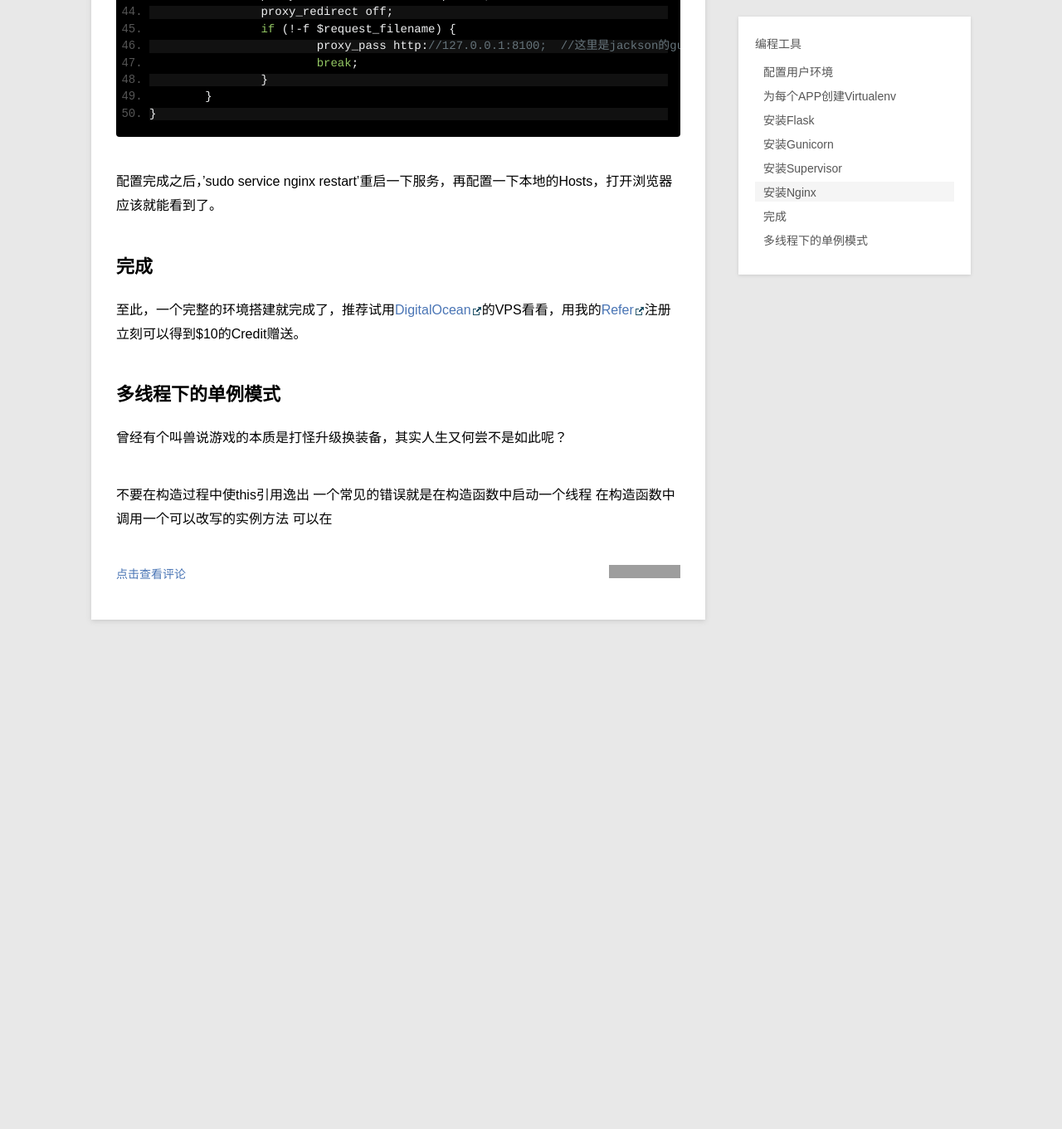
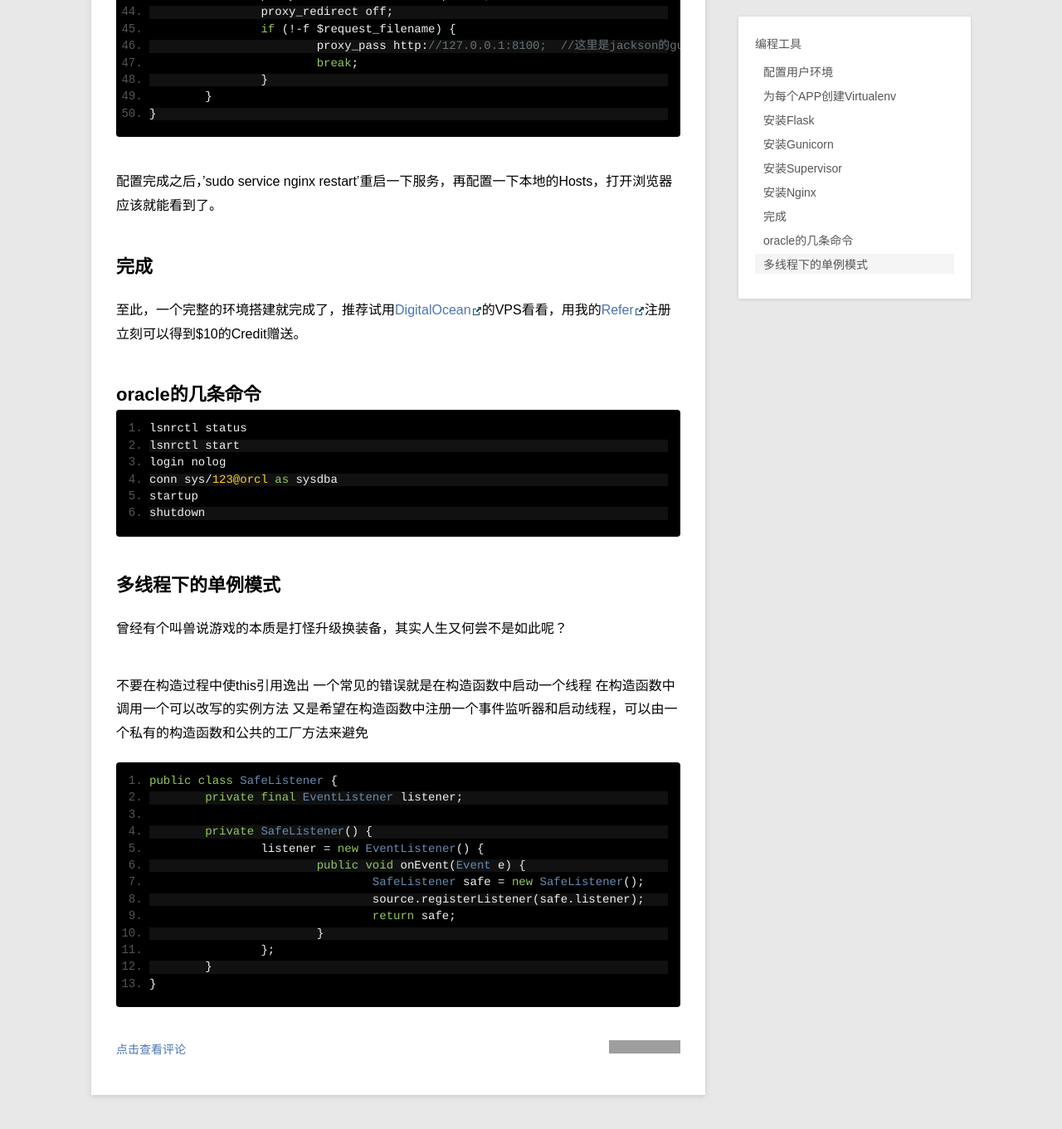
Before and after one commit to zorrock/zorrock.github.io, a Jekyll site: the page built from _posts/blog/2014-10-10-zhk-now-begin.md, in a window 1280 px wide and 1400 px high, scrolled down 9397 px. Shown: the top 1361 px of the window at 83% size. Built offline with Jekyll 4.4.1, drawn with Linux system fonts in a browser that asks for light colours; Markdown is read by kramdown in place of the engine named in the settings; before the commit the page ends 10224 px from its top, so only the background shows below that; grey boxes are pictures that could not be loaded.

Commit message:
multithread

```diff
--- a/_posts/blog/2014-10-10-zhk-now-begin.md
+++ b/_posts/blog/2014-10-10-zhk-now-begin.md
@@ -374,14 +374,37 @@ Nginx的配置文件和Supervisor类似，不同的程序可以分别配置，
 至此，一个完整的环境搭建就完成了，推荐试用[DigitalOcean][DO]的VPS看看，用我的[Refer][DO]注册立刻可以得到$10的Credit赠送。
 
 
+##oracle的几条命令
+
+	lsnrctl status
+	lsnrctl start
+	login nolog
+	conn sys/123@orcl as sysdba
+	startup
+	shutdown
+
+
 ##多线程下的单例模式
 曾经有个叫兽说游戏的本质是打怪升级换装备，其实人生又何尝不是如此呢？
 
 不要在构造过程中使this引用逸出
 	一个常见的错误就是在构造函数中启动一个线程
 	在构造函数中调用一个可以改写的实例方法
-	可以在
+	又是希望在构造函数中注册一个事件监听器和启动线程，可以由一个私有的构造函数和公共的工厂方法来避免
 
+	public class SafeListener {
+		private final EventListener listener;
+
+		private SafeListener() {
+			listener = new EventListener() {
+				public void onEvent(Event e) {
+					SafeListener safe = new SafeListener();
+					source.registerListener(safe.listener);
+					return safe;
+				}
+			};
+		}
+	}
 
 [DO]: https://www.digitalocean.com/?refcode=f95f7297ed94 "DigitalOcean"
 [VE]: http://www.virtualenv.org/en/latest/ "Virtualenv"
```
